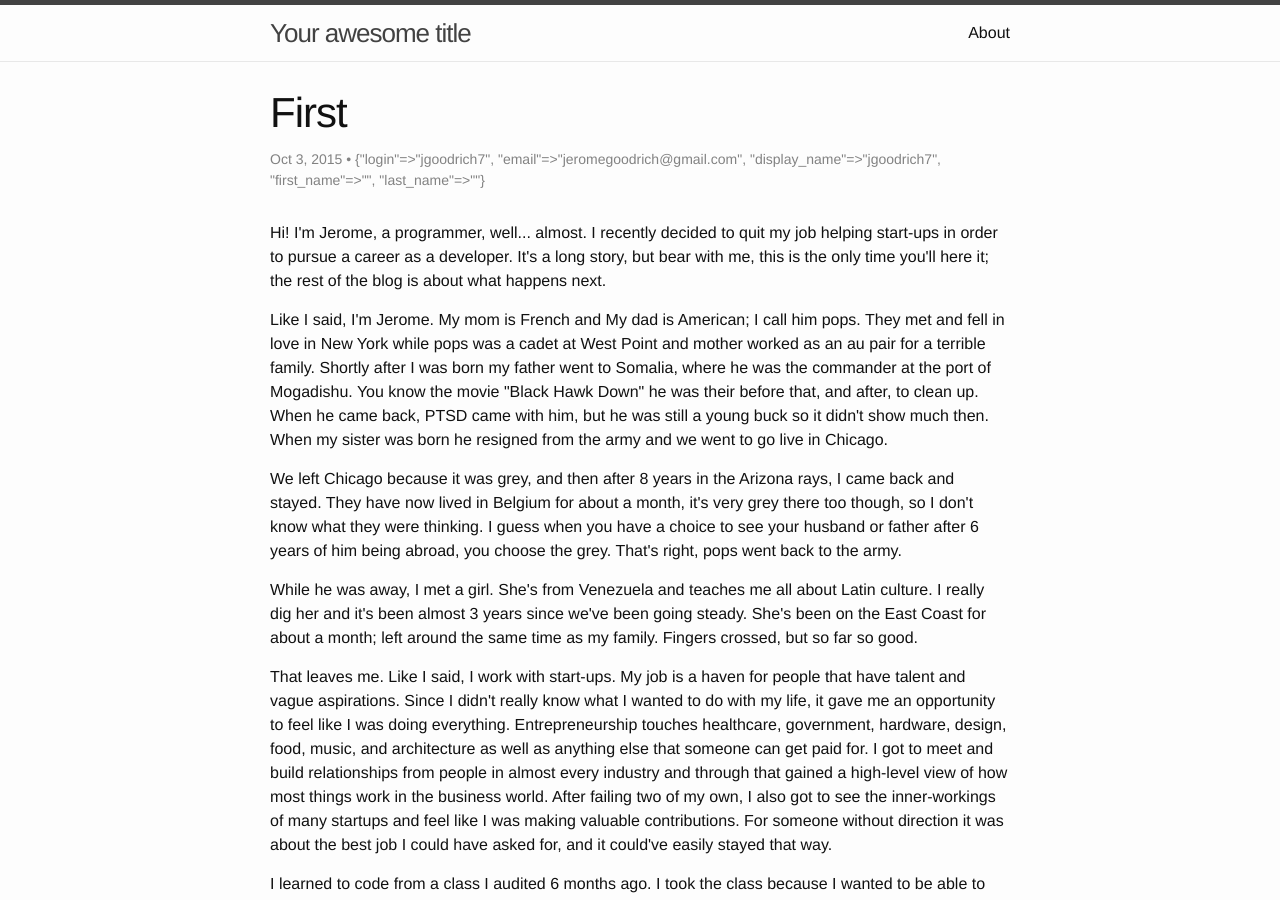
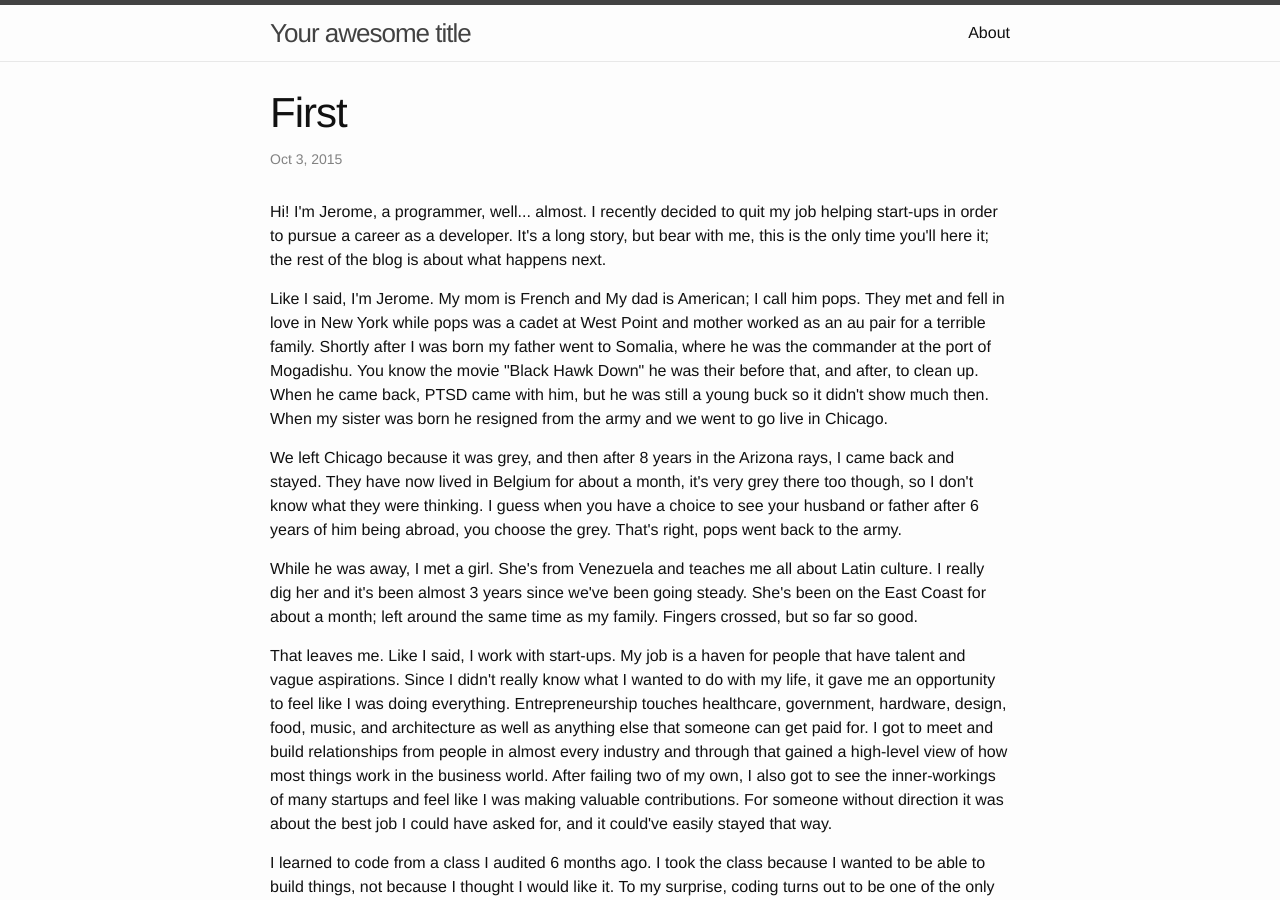
Before and after one commit to JeromeGoodrich/blog, a Jekyll site: the page built from _posts/2015-10-03-first.html, in a window 1280 px wide and 900 px high. Built offline with Jekyll 4.4.1, drawn with Linux system fonts in a browser that asks for light colours.

Commit message:
remove meta data from first post

```diff
--- a/_posts/2015-10-03-first.html
+++ b/_posts/2015-10-03-first.html
@@ -7,16 +7,6 @@ published: true
 status: publish
 categories: []
 tags: []
-meta:
-  _rest_api_published: '1'
-  _rest_api_client_id: "-1"
-  _publicize_job_id: '15419563915'
-author:
-  login: jgoodrich7
-  email: jeromegoodrich@gmail.com
-  display_name: jgoodrich7
-  first_name: ''
-  last_name: ''
 ---
 <p>Hi! I'm Jerome, a programmer, well... almost. I recently decided to quit my job helping start-ups in order to pursue a career as a developer. It's a long story, but bear with me, this is the only time you'll here it; the rest of the blog is about what happens next.</p>
 <p>Like I said, I'm Jerome. My mom is French and My dad is American; I call him pops. They met and fell in love in New York while pops was a cadet at West Point and mother worked as an au pair for a terrible family. Shortly after I was born my father went to Somalia, where he was the commander at the port of Mogadishu. You know the movie "Black Hawk Down" he was their before that, and after, to clean up. When he came back, PTSD came with him, but he was still a young buck so it didn't show much then. When my sister was born he resigned from the army and we went to go live in Chicago.</p>
```
